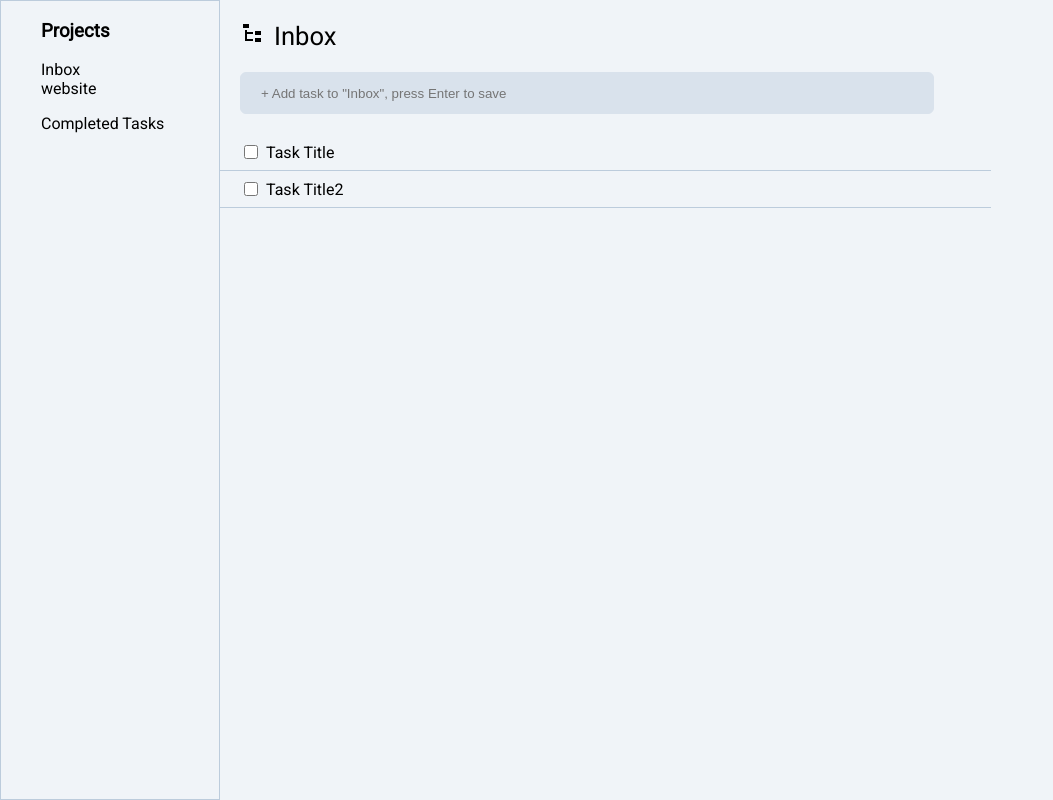
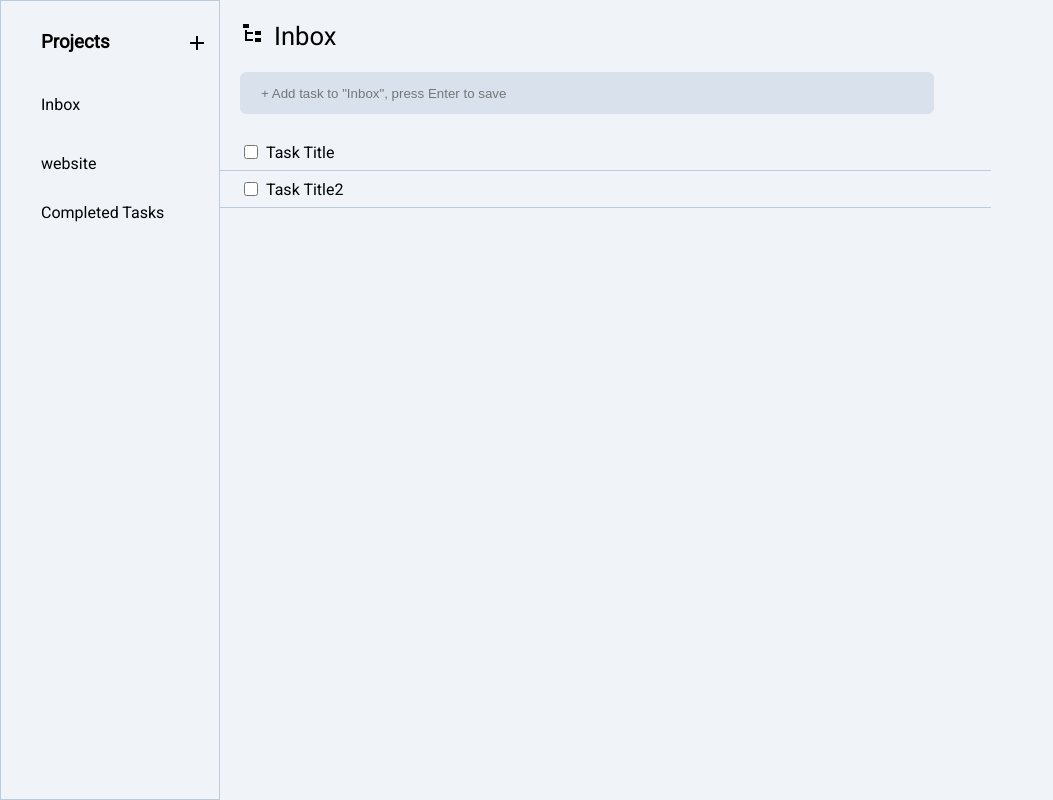
Before and after one commit to kenizaya/taskit, a website built with webpack: page src/template.html in a window 1280 px wide. Shown: the whole page, without its empty margins (0-1053 px from the left). Built offline with nearby package versions, Linux system fonts and the light colour scheme.

Commit message:
Add plus icon after projects on sidebar

```diff
--- a/src/styles/main.css
+++ b/src/styles/main.css
@@ -26,8 +26,21 @@ body {
     min-width: 220px;
 }
 
+.sidebar-projects {
+    display: flex;
+    justify-content: space-between;
+    padding: 10px 10px 10px 0;
+    margin: 20px 0;
+    border-radius: 4px;
+}
+
+.sidebar-projects:hover {
+    background-color: #EAE2F8;
+}
+
 h3 {
     padding-left: 40px;
+    margin: 0;
 }
 
 ul li{
--- a/src/taskit.js
+++ b/src/taskit.js
@@ -1,6 +1,7 @@
 import IconFileTree from './assets/file-tree.svg';
 import IconCalendar from './assets/calendar.svg';
 import IconDropdown from './assets/dropdown.svg';
+import IconPlus from './assets/plus.svg';
 
 const projects = {
     "Inbox": [
@@ -61,11 +62,27 @@ export const completeTask = (project, index) => {
 export const changePriority = (project, index, priority) =>  projects[project][index].priority = priority;
 
 const displaySidebar = () => {
+    const sidebar = document.querySelector(".sidebar");
     const ul = document.querySelector("ul");
+
+    const div = document.createElement("div");
+    div.classList.add("sidebar-projects");
+
+    const h3 = document.createElement("h3");
+    h3.textContent = "Projects";
+
+    sidebar.prepend(div);
+    div.appendChild(h3);
+
+    const plusIcon = new Image();
+    plusIcon.src = IconPlus;
+
+    sidebar.onmouseover =  () => div.appendChild(plusIcon);
 
     Object.keys(projects).forEach(project => {
         const li = document.createElement("li");
         li.textContent = project;
+        li.classList.add("sidebar-projects");
         ul.appendChild(li);
         li.addEventListener('click', () => {
             displayMainHeader(li.textContent)
@@ -183,7 +200,7 @@ const newTask = document.getElementById("new-task");
 // displayTasks(currentProject);
 
 newTask.addEventListener('keypress', (e) => {
-    if (e.key === "Enter") {
+    if (e.key === "Enter" && e.target.value) {
         const currentProject = document.querySelector(".current-project").textContent;
         e.preventDefault();
         createTask(currentProject, e.target.value);
--- a/src/template.html
+++ b/src/template.html
@@ -9,7 +9,6 @@
 <body>
     <div class="container">
         <div class="sidebar">
-            <h3>Projects</h3>
             <ul>
 
             </ul>
```
Also changed, not shown: src/assets/plus.svg (added).
